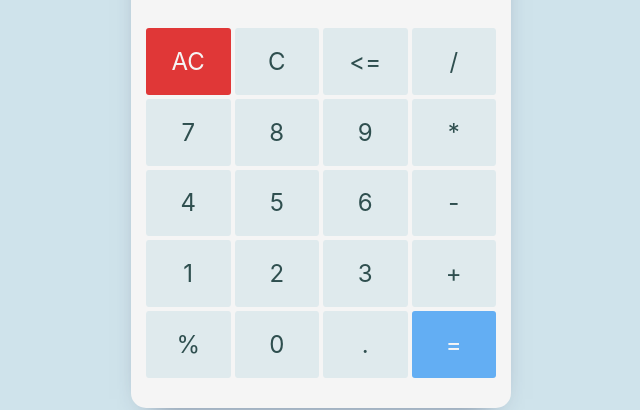
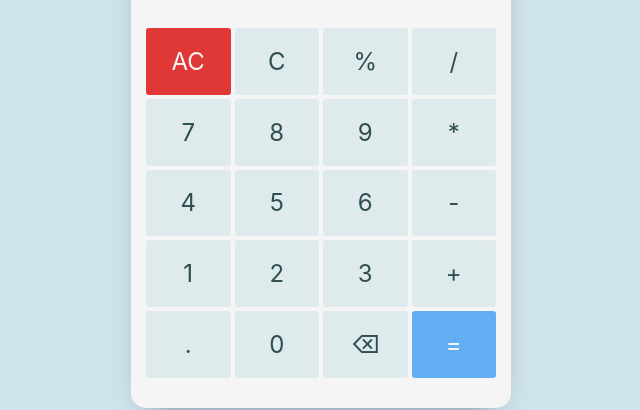
Before and after one commit to TonyHg/js-calculator, a React (Create React App) app: page / in a window 1280 px wide. Shown: the part 235-645 px from the top of the page, without its empty margins (319-959 px from the left). Built offline with nearby package versions, Linux system fonts and the light colour scheme.

Commit message:
change backspace symbol

```diff
--- a/src/NumPad.js
+++ b/src/NumPad.js
@@ -13,7 +13,7 @@ export default class NumPad extends React.Component {
           onClick={this.props.handleClear}
         />
         <Button symbol={C} onClick={this.props.handleClear} />
-        <Button symbol="<=" onClick={this.props.handleBackspace} />
+        <Button symbol="%" onClick={this.props.handleOperator} />
         <Button symbol="/" onClick={this.props.handleOperator} />
 
         <Button symbol="7" onClick={this.props.handleDigit} />
@@ -31,9 +31,9 @@ export default class NumPad extends React.Component {
         <Button symbol="3" onClick={this.props.handleDigit} />
         <Button symbol="+" onClick={this.props.handleOperator} />
 
-        <Button symbol="%" onClick={this.props.handleOperator} />
+        <Button symbol="." onClick={this.props.handleDecimal} />
         <Button symbol="0" onClick={this.props.handleDigit} />
-        <Button symbol="." onClick={this.props.handleDecimal} />
+        <Button symbol="⌫" onClick={this.props.handleBackspace} />
         <Button
           id="button-result"
           symbol="="
```
